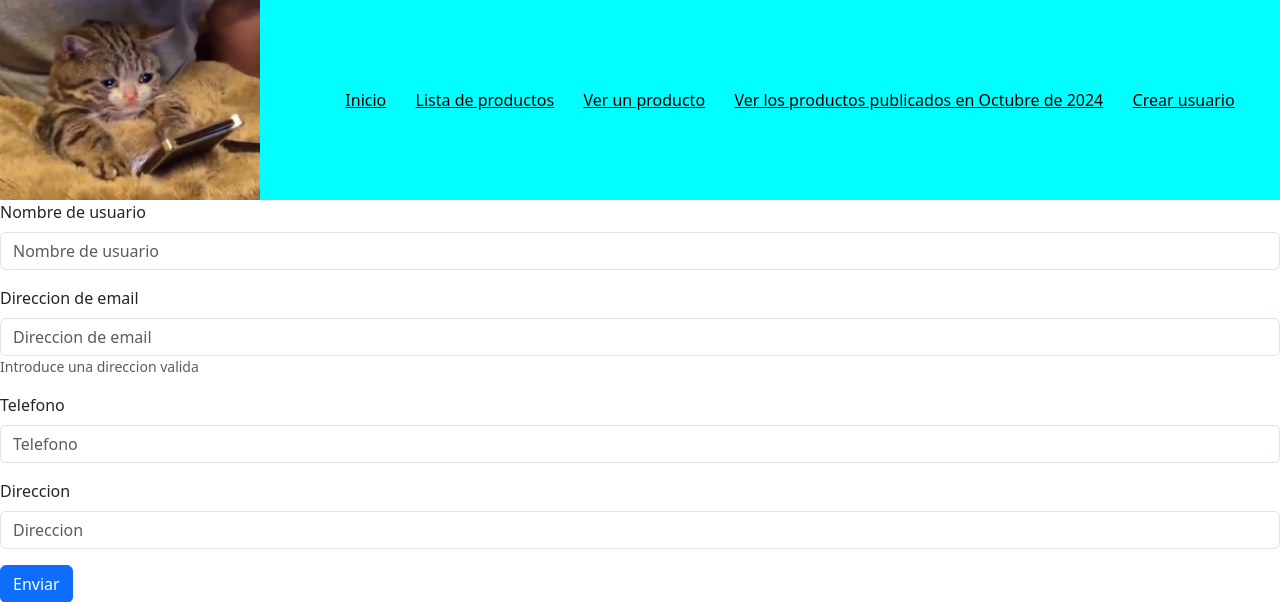
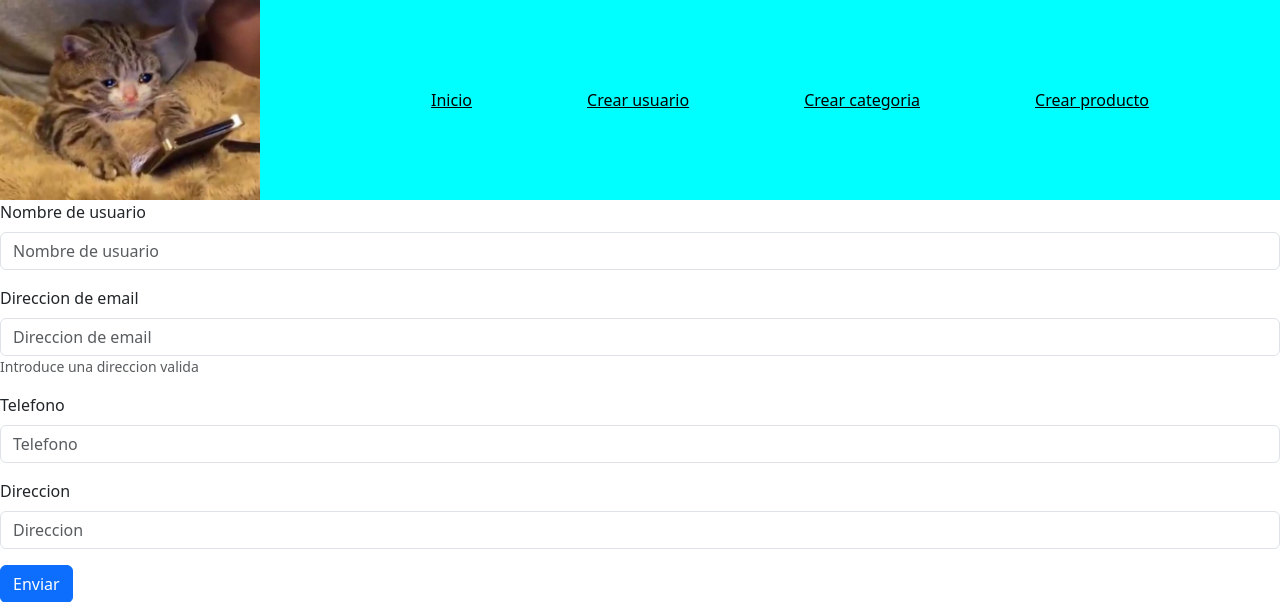
Before and after one commit to MiguelAbril97/tiendaSegundaMano, a Django app: page /usuario/crear in a window 1280 px wide. Shown: the top 602 px of the page. Run offline with Django 5.2, Linux system fonts and the light colour scheme; some libraries are stand-ins or nearby versions.

Commit message:
terminar el create de producto. Debo crear el html de listar categorias

```diff
--- a/tienda/forms.py
+++ b/tienda/forms.py
@@ -2,7 +2,7 @@ from django import forms
 from django.forms import ModelForm
 from .models import *
 
-
+#CRUD de Usuario
 class UsuarioForm(ModelForm):
     class Meta:
         model = Usuario
@@ -34,3 +34,59 @@ class UsuarioForm(ModelForm):
                 pass
             else:
                 self.add_error('correo_electronico', 'Ya existe un usuario con ese correo')
+
+         #Comprobamos que el campo telefono tenga 11 caracteres
+        if len(telefono) != 9:
+            self.add_error('telefono','Debe tener 11 caracteres')
+
+        return self.cleaned_data
+
+
+#CRUD de Categoria
+class CategoriaForm(ModelForm):
+    class Meta:
+        model = Categoria
+        fields = ['nombre','descripcion','existecias','destacada']
+
+        widgets = {
+            'descripcion': forms.Textarea(attrs={"maxlength":"100"}),
+            'existecias': forms.NumberInput(),
+        }
+
+    def clean(self):
+        super().clean()
+
+        nombre = self.cleaned_data.get('nombre')
+        descripcion = self.cleaned_data.get('descripcion')
+        existencias = self.cleaned_data.get('existencias')
+        destacada = self.cleaned_data.get('destacada')
+
+        categoriaNombre = Categoria.objects.filter(nombre = nombre).first()
+
+        if(not categoriaNombre is None):
+            if(not self.instance is None and categoriaNombre.id == self.instance.id):
+                pass
+            else:
+                self.add_error('nombre','Ya existe una categoria con este nombre')
+
+        if(existencias == 0):
+            self.add_error('existencias','No se puede crear una categoria sin existencias')
+
+
+        return self.cleaned_data
+
+#CRUD de Producto
+class ProductoForm(ModelForm):
+    class Meta:
+        model = Producto
+        fields = '__all__'
+
+        labels = {
+            'fecha_de_publicacion':('Fecha de publicación del producto')
+        }
+
+        widgets = {
+            'fecha_de_publicacion':forms.DateInput(format="%Y-%m-%d", attrs={"type": "date"}),
+            'descripcion':forms.Textarea(attrs={"maxlength":"100"}),
+            'precio':forms.NumberInput(attrs={'step': '0.01', 'min': '0',' max_digits':'10'}),
+        }
--- a/tienda/templates/estructura/menu.html
+++ b/tienda/templates/estructura/menu.html
@@ -2,9 +2,9 @@
 <div class="menu">
     <nav>
         <a href="{% url 'index'%}">Inicio</a>
-        <a href="{% url 'lista_productos'%}">Lista de productos</a>
-        <a href="{% url 'muestra_producto' 5%}">Ver un producto</a>
-        <a href="{% url 'lista_productos_fecha' 2024 10%}">Ver los productos publicados en Octubre de 2024</a>
         <a href="{% url 'usuario_crear' %}">Crear usuario</a>
+        <a href="{% url 'categoria_crear'%}">Crear categoria</a>
+        <a href="{% url 'producto_crear'%}">Crear producto</a>
+
     </nav>
 </div>
--- a/tienda/urls.py
+++ b/tienda/urls.py
@@ -29,5 +29,7 @@ urlpatterns = [
     #URLS DE FORMULARIO#
 
     path('usuario/crear',views.usuario_crear, name='usuario_crear'),
+    path('categoria/crear',views.categoria_crear,name='categoria_crear'),
+    path('producto/crear', views.producto_crear, name='producto_crear'),
 
 ]
--- a/tienda/views.py
+++ b/tienda/views.py
@@ -99,25 +99,85 @@ def usuario_crear(request):
     formulario = UsuarioForm(datosFormulario)
 
     if(request.method == 'POST'):
-        usuario_creado = crear_usuario_generico(formulario)
+        usuario_creado = crear_usuario_modelo(formulario)
 
         if(usuario_creado):
-            messages.success()
-            return redirect('usuarios/lista.html')
+            messages.success(request,"Usuario creado")
+            return redirect('usuarios_listar')
 
     return render(request, 'usuarios/crear.html',{"formulario":formulario})
 
-def crear_usuario_generico(formulario):
+def crear_usuario_modelo(formulario):
     usuario_creado = False
 
     if formulario.is_valid():
         try:
             formulario.save()
             usuario_creado = True
-        except:
-            pass
+        except Exception as error:
+            print(error)
     return usuario_creado
 
+
+
+#View CATEGORIA CREAR
+
+def categoria_crear (request):
+    datosFormulario = None
+    if(request.method == "POST"):
+        datosFormulario = request.POST
+    formulario = CategoriaForm(datosFormulario)
+
+    if(request.method == 'POST'):
+        categoria_creada = crear_categoria_modelo(formulario)
+        if(categoria_creada):
+            messages.success(request, 'Se ha creado la categoria')
+            return redirect('lista_categoria')
+
+    return render(request, 'categoria/crear.html',{"formulario":formulario})
+
+def crear_categoria_modelo(formulario):
+    categoria_creada = False
+
+    if formulario.is_valid():
+        try:
+            formulario.save()
+            categoria_creada = True
+        except Exception as error:
+            print(error)
+        return categoria_creada
+
+
+#View Producto CREAR
+
+
+def producto_crear(request):
+    datosFormulario = None
+
+    if(request.method == 'POST'):
+        datosFormulario = request.POST
+    formulario = ProductoForm(datosFormulario)
+
+    if(request.method == 'POST'):
+        producto_creado = producto_creado_modelo(formulario)
+        if(producto_creado):
+            messages.success(request, 'Producto añadido')
+            return redirect('lista_productos')
+
+    return render(request, 'productos/crear.html',{'formulario':formulario})
+
+def producto_creado_modelo(formulario):
+    producto_creado = False
+
+    if(formulario.is_valid()):
+        try:
+            formulario.save()
+            producto_creado = True
+
+        except Exception as error:
+            print(error)
+
+        return producto_creado
 
 
 ##Crear una página de Error personalizada para cada uno de los 4
```
Also changed, not shown: tienda/templates/categoria/crear.html (added, +12 -0 lines), tienda/templates/productos/crear.html (added, +12 -0 lines).
